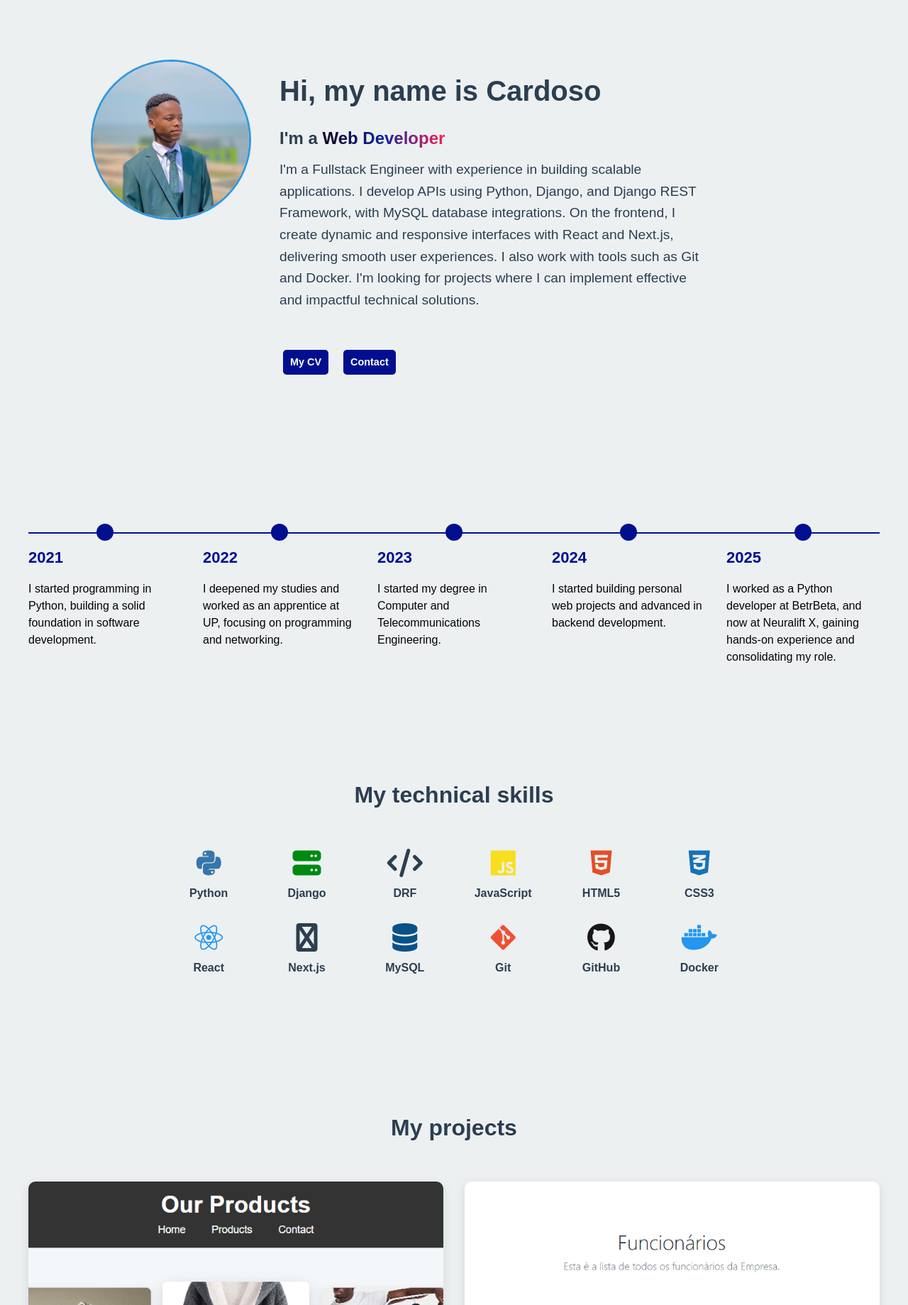
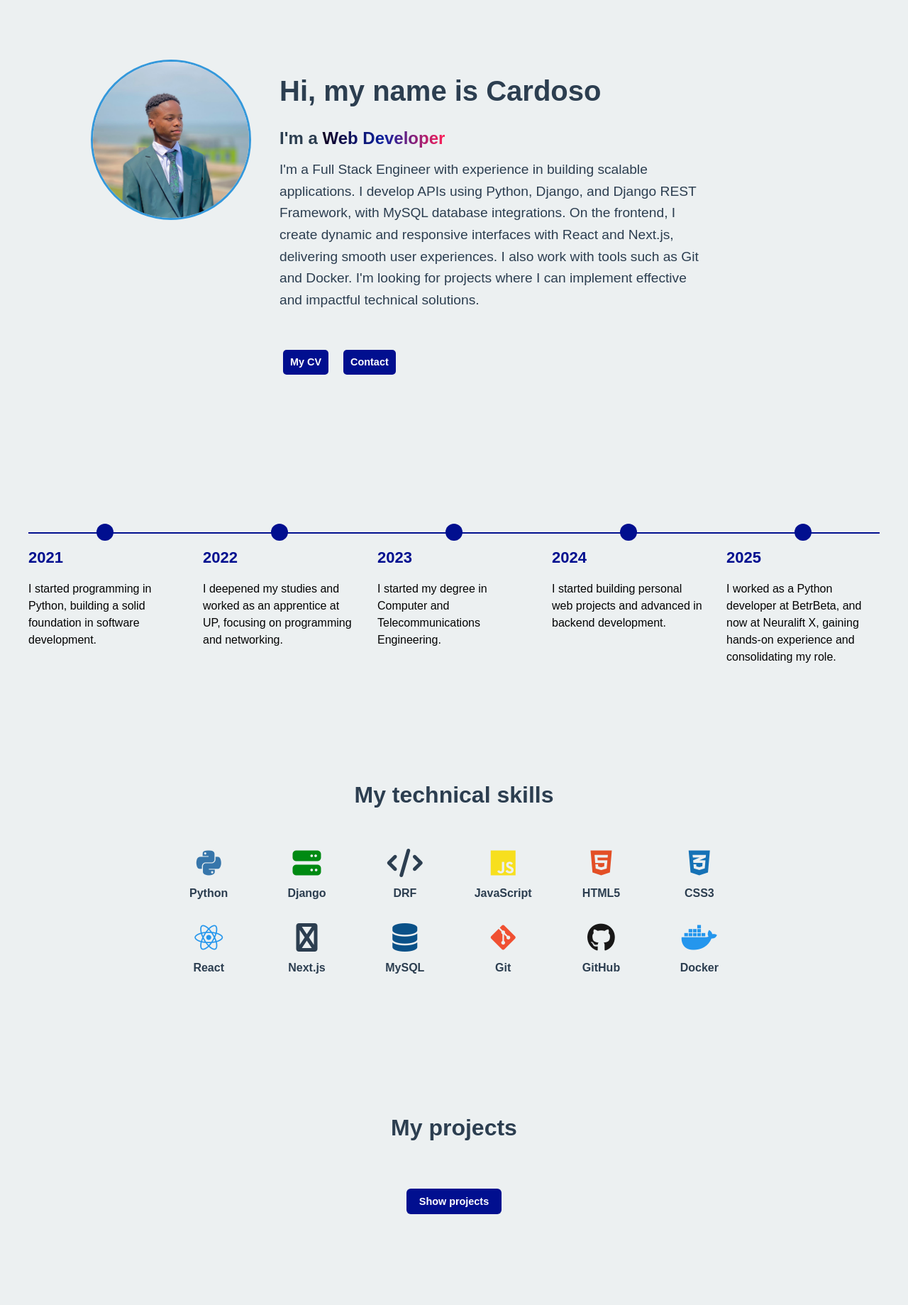
Before and after one commit to Cardoso-Matine/Cardoso-Matine-Portfolio, a Django app: page / in a window 1280 px wide. Shown: the part 81-1920 px from the top of the page at 71% size. Run offline with Django 5.2, Linux system fonts and the light colour scheme.

Commit message:
feat: add collapsible projects section and update profession title

```diff
--- a/portfolio_app/static/css/style.css
+++ b/portfolio_app/static/css/style.css
@@ -260,6 +260,36 @@ section {
     display: grid;
     grid-template-columns: repeat(auto-fit, minmax(400px, 1fr));/* parte que faz as duas colunas */
     gap: 30px; /* e isso e o espaco */
+}
+
+/* Container colapsável para projetos */
+.projects-collapse {
+    overflow: hidden;
+    transition: max-height 0.6s ease;
+}
+
+/* Estado fechado: limita a altura para mostrar apenas a primeira fileira */
+.projects-collapse.collapsed {
+    max-height: 0; /* comece oculto — botão 'Ver' mostrará o conteúdo */
+}
+
+/* Estado aberto: altura grande o suficiente para mostrar todos os projetos */
+.projects-collapse.expanded {
+    max-height: 5000px;
+}
+
+.toggle-projects-btn {
+    background-color: #010f8f;
+    color: #fff;
+    padding: 10px 18px;
+    border-radius: 6px;
+    border: none;
+    cursor: pointer;
+    font-weight: bold;
+}
+
+.toggle-projects-btn:hover {
+    opacity: 0.95;
 }
 
 .project-card {
--- a/portfolio_app/static/js/main.js
+++ b/portfolio_app/static/js/main.js
@@ -1,4 +1,4 @@
-const professions = ["Fullstack Engineer", "Web Developer"];
+const professions = ["Full Stack Engineer", "Web Developer"];
 let professionIndex = 0;
 let charIndex = 0;
 let isDeleting = false;
@@ -43,6 +43,22 @@ document.addEventListener('DOMContentLoaded', () => {
             });
         });
     });
+
+    // Toggle 'Ver' / 'Ocultar' para a seção de projetos
+    const toggleBtn = document.getElementById('toggleProjectsBtn');
+    const projectsCollapse = document.getElementById('projectsCollapse');
+    if (toggleBtn && projectsCollapse) {
+        toggleBtn.addEventListener('click', () => {
+            const expanded = projectsCollapse.classList.toggle('expanded');
+            projectsCollapse.classList.toggle('collapsed', !expanded);
+            toggleBtn.textContent = expanded ? 'Hide projects' : 'Show projects';
+
+            // When expanding, scroll to the projects section to keep context
+            if (expanded) {
+                projectsCollapse.scrollIntoView({ behavior: 'smooth', block: 'start' });
+            }
+        });
+    }
 });
 
 
--- a/portfolio_app/templates/home.html
+++ b/portfolio_app/templates/home.html
@@ -17,7 +17,7 @@
                 text-fill-color: transparent;
               "id="typewriter" class="typewriter-text"></span>
             </div>
-            <p>I'm a Fullstack Engineer with experience in building scalable applications. I develop APIs using Python, Django, and Django REST Framework, with MySQL database integrations. On the frontend, I create dynamic and responsive interfaces with React and Next.js, delivering smooth user experiences. I also work with tools such as Git and Docker. I'm looking for projects where I can implement effective and impactful technical solutions.</p>
+            <p>I'm a Full Stack Engineer with experience in building scalable applications. I develop APIs using Python, Django, and Django REST Framework, with MySQL database integrations. On the frontend, I create dynamic and responsive interfaces with React and Next.js, delivering smooth user experiences. I also work with tools such as Git and Docker. I'm looking for projects where I can implement effective and impactful technical solutions.</p>
             <div>
                 <a href="{% static 'Cardoso Matine Fullstack Engineer Resume.pdf' %}" target="_blank" download="Cardoso Matine Fullstack Engineer Resume" class="btn">My CV</a>
                 <a href="#contact" class="btn">Contact</a>
@@ -128,7 +128,11 @@
 
 <section id="projects">
     <h2 class="section-title">My projects</h2>
-    <div class="projects-grid">
+    <div class="projects-action" style="text-align:center; margin-top:12px; margin-bottom:18px;">
+        <button id="toggleProjectsBtn" class="btn toggle-projects-btn">Show projects</button>
+    </div>
+    <div class="projects-collapse collapsed" id="projectsCollapse">
+        <div class="projects-grid">
 
         <div class="project-card">
             <img src="{% static 'images/projects/projeto1.png' %}" alt="E-commerce Website" class="project-img">
@@ -234,6 +238,9 @@
 
     </div>
 
+        </div>
+    </div>
+
 </section>
 
 
```
